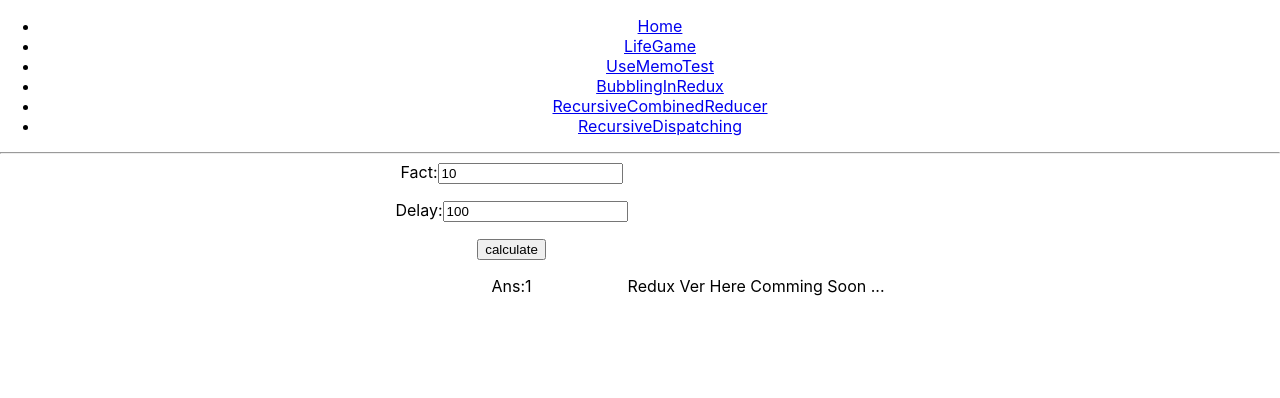
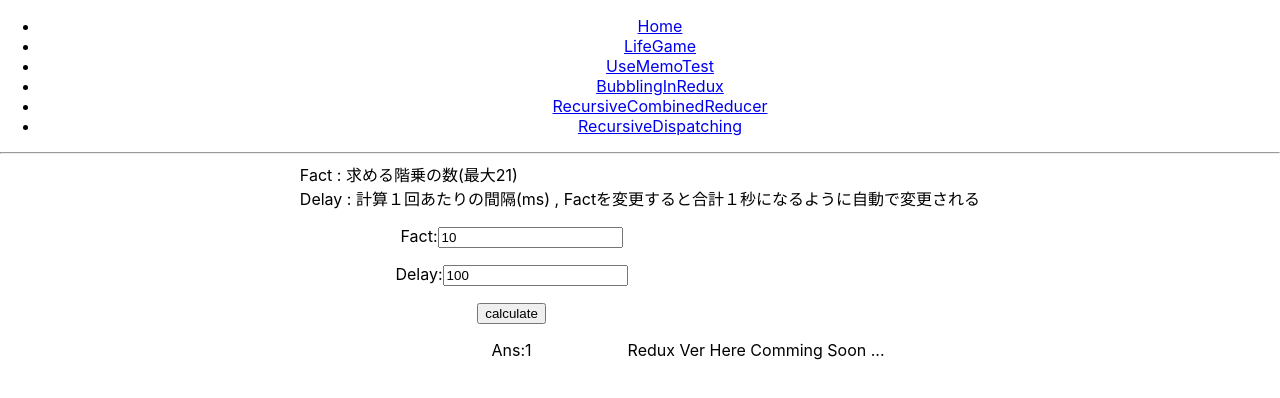
Before and after one commit to KoinoEngineering/react-study, a React (Create React App) app: page /RecursiveDispatching in a window 1280 px wide. Shown: the top 398 px of the page. Built offline with nearby package versions, Linux system fonts and the light colour scheme.

Commit message:
#20 add description

```diff
--- a/src/Pages/RecursiveDispatching/RecursiveDispatching.tsx
+++ b/src/Pages/RecursiveDispatching/RecursiveDispatching.tsx
@@ -4,11 +4,19 @@ import { ReactFactorial } from "./parts/ReactFactorial/ReactFactorial";
 export class RecursiveDispatching extends React.PureComponent {
     public render() {
         return <div>
-            <div className="ReactArea" style={{ display: "inline-block" }}>
-                <ReactFactorial />
+            <div className="description" style={{ paddingBottom: "1rem", whiteSpace: "pre-line", width: "100%", }}>
+                <div style={{ margin: "0 auto", textAlign: "left", whiteSpace: "pre-line", width: "fit-content", }}>
+                    {`Fact : 求める階乗の数(最大21)
+                Delay : 計算１回あたりの間隔(ms) , Factを変更すると合計１秒になるように自動で変更される`}
+                </div>
             </div>
-            <div className="ReduxArea" style={{ display: "inline-block" }}>
-                {"Redux Ver Here\nComming Soon ..."}
+            <div className="main">
+                <div className="ReactArea" style={{ display: "inline-block" }}>
+                    <ReactFactorial />
+                </div>
+                <div className="ReduxArea" style={{ display: "inline-block" }}>
+                    {"Redux Ver Here\nComming Soon ..."}
+                </div>
             </div>
         </div>;
     }
```
